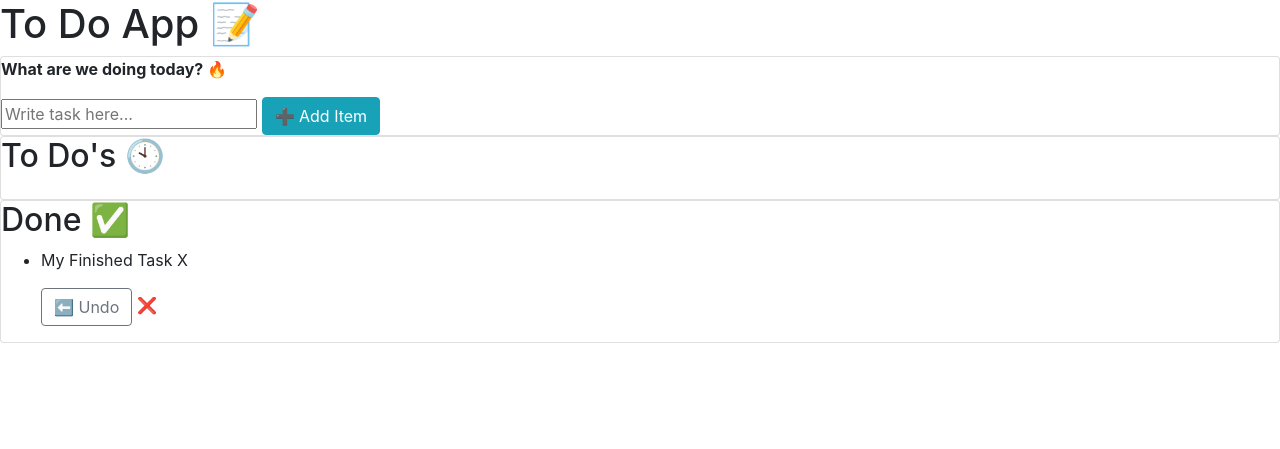
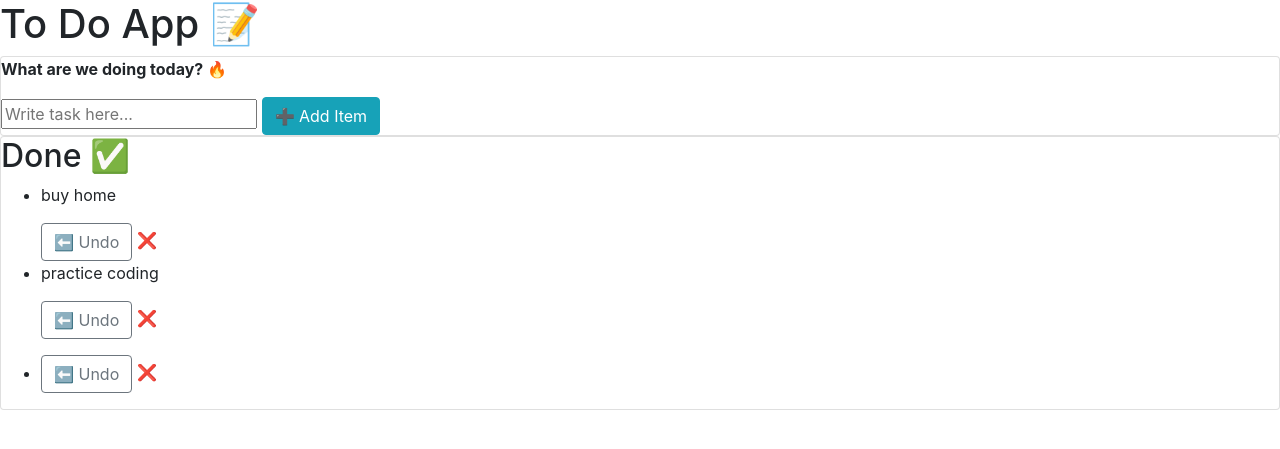
Before and after one commit to rubin-r12/Python-Flask-To-Do-App, a Flask app: page / in a window 1280 px wide. Shown: the top 449 px of the page. Run offline with Flask 2, Linux system fonts and the light colour scheme; data comes from the database, SQL or seed files in the repository; both versions use the stored data as it was after the commit; some libraries are stand-ins or nearby versions.

Commit message:
step_3_crud

```diff
--- a/app.py
+++ b/app.py
@@ -14,8 +14,9 @@
 @app.route('/')
 def index():
     incomplete = Todo.query.filter_by(complete=False).all()
+    complete = Todo.query.filter_by(complete=True).all()
 
-    return render_template('index.html', incomplete=incomplete )
+    return render_template('index.html', incomplete=incomplete, complete=complete )
 
 @app.route('/add', methods=['POST'])
 def add():
@@ -25,5 +26,30 @@
 
     return redirect(url_for('index'))
 
+@app.route('/complete/<id>')
+def complete(id):
+    todo = Todo.query.filter_by(id = int(id)).first()
+    todo.complete = True
+    db.session.commit()
+
+    return redirect(url_for('index'))
+
+@app.route('/uncheck/<id>')
+def uncheck(id):
+    todo = Todo.query.filter_by(id = int(id)).first()
+    todo.complete = False
+    db.session.commit()
+
+    return redirect(url_for('index'))
+
+@app.route('/delete/<id>')
+def delete(id):
+    todo = Todo.query.filter_by(id = int(id)).first()
+    db.session.delete(todo)
+    db.session.commit()
+
+    return redirect(url_for('index'))
+
+
 if __name__ == '__main__':
     app.run(debug=True)
--- a/templates/index.html
+++ b/templates/index.html
@@ -22,6 +22,7 @@
     </div>
 
     <div class="todo__itemContainer">
+        {% if incomplete %}
         <div class="card todo__innerItemContainer">
             <h2 class="todo__itemHeader">To Do's 🕙</h2>
 
@@ -30,31 +31,36 @@
 
                 <li class="todo__item">
                     <p>{{ todo.text }}</p>
-                    <a class="btn btn-outline-success" href="#" class="">
+                    <a class="btn btn-outline-success" href="{{ url_for('complete', id=todo.id)}}">
                         Complete ➡️
                     </a>
-                    <a class="todo__close" href="#" class="">❌</a>
+                    <a class="todo__close" href="{{ url_for('delete', id=todo.id)}}">❌</a>
                 </li>
 
                 {% endfor %}
             </ul>
         </div>
+        {% endif %}
 
+        {% if complete %}
         <div class="card todo__innerItemContainer">
             <h2 class="todo__itemHeader">Done ✅</h2>
 
             <ul class="todo__container">
+                {% for todo in complete %}
+
                 <li class="todo__item">
-                    <p>My Finished Task X</p>
-                    <a class="btn btn-outline-secondary" href="#" class="">
+                    <p>{{ todo.text }}</p>
+                    <a class="btn btn-outline-secondary" href="{{ url_for('uncheck', id=todo.id)}}">
                         ⬅️ Undo
                     </a>
-                    <a class="todo__close" href="#" class="">❌</a>
+                    <a class="todo__close" href="{{ url_for('delete', id=todo.id)}}">❌</a>
                 </li>
 
+                {% endfor %}
             </ul>
         </div>
-
+        {% endif %}
     </div>
 
 
```
Also changed, not shown: todo.db.
